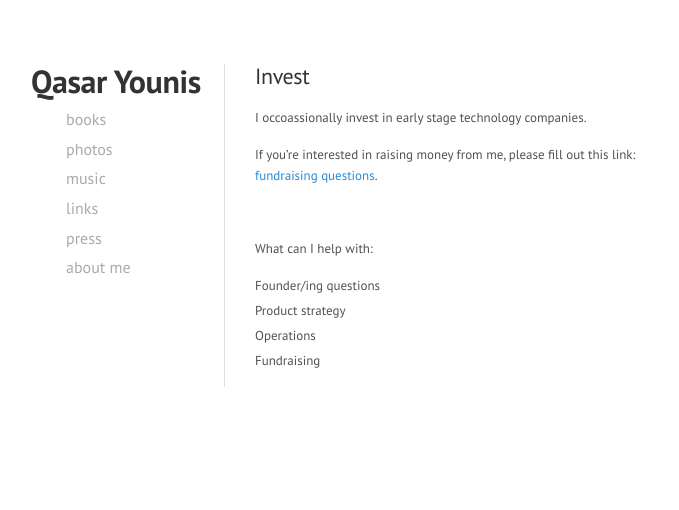
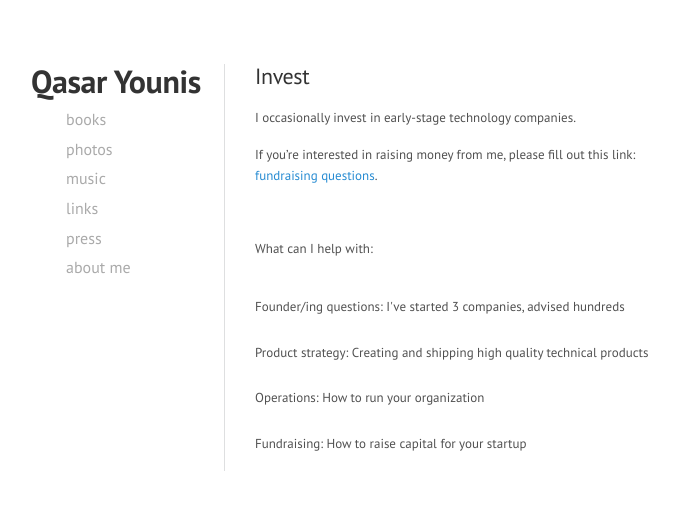
Before and after one commit to qasar/qasar.github.io, a Jekyll site: the page built from invest.md, in a window 1280 px wide. Shown: the top 510 px of the page, without its empty margins (35-714 px from the left). Built offline with Jekyll 4.4.1, drawn with Linux system fonts in a browser that asks for light colours.

Commit message:
Update invest.md

```diff
--- a/invest.md
+++ b/invest.md
@@ -3,7 +3,7 @@ title: Invest
 permalink: /invest/
 ---
 
-I occoassionally invest in early stage technology companies.
+I occasionally invest in early-stage technology companies.
 
 If you're interested in raising money from me, please fill out this link: <a href="https://forms.gle/ecRYNX9XdBMo76W87" target="_blank">fundraising questions</a>.
 
@@ -12,10 +12,10 @@ If you're interested in raising money from me, please fill out this link: <a hre
 What can I help with:
 
 <ul style="list-style-type:square;">
-  <li>Founder/ing questions</li>
-  <li>Product strategy</li>
-  <li>Operations</li>
-  <li>Fundraising</li>
+  <li>Founder/ing questions: I've started 3 companies, advised hundreds</li>
+  <li>Product strategy: Creating and shipping high quality technical products</li>
+  <li>Operations: How to run your organization</li>
+  <li>Fundraising: How to raise capital for your startup</li>
 </ul>
 
 
```
Also changed, not shown: other parts of invest.md (+1 -1 lines).
